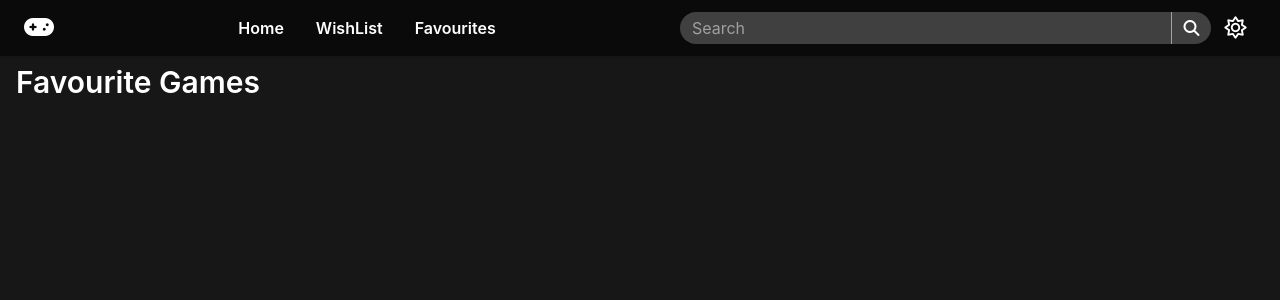
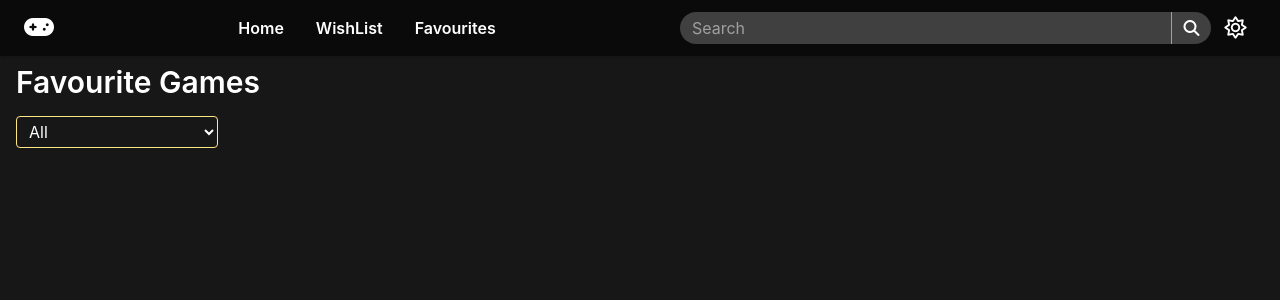
Before and after one commit to KunalSambyal/Games-Library, a React (Vite) app: page /favourites in a window 1280 px wide. Shown: the top 300 px of the page. Built offline with nearby package versions, Linux system fonts and the light colour scheme.

Commit message:
favourite page

```diff
--- a/src/pages/Favourites.tsx
+++ b/src/pages/Favourites.tsx
@@ -1,10 +1,13 @@
 import PageHeading from "../components/PageHeading";
+import FilterOptions from "../components/FilterOptions";
+// import GamesGrid from "../components/GamesGrid";
 
 function Favourites() {
     return (
-        <>
+        <div className="flex flex-col h-full overflow-hidden">
             <PageHeading heading="Favourite Games" />
-        </>
+            <FilterOptions />
+        </div>
     );
 }
 
```
